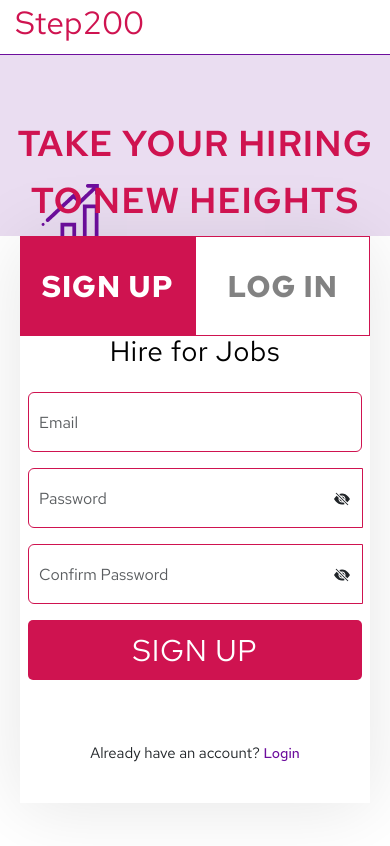
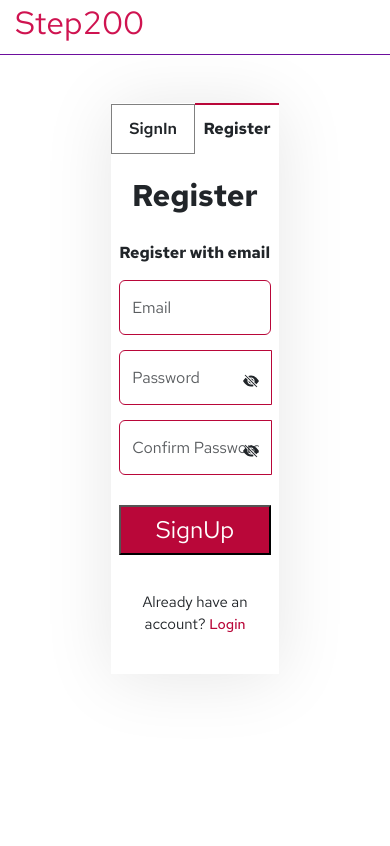
Before and after one commit to vzirshehryar/Recruitor_TeamOf2, a React (Create React App) app in the folder client/: page /registerAsCompany in a window 390 px wide. Shown: the top 846 px of the page. Built offline with nearby package versions, Linux system fonts and the light colour scheme.

Commit message:
signIn signUp fixed

```diff
--- /dev/null
+++ b/client/src/routes/Auth/Login/LoginAsCompany.css
@@ -0,0 +1,61 @@
+body {
+    padding: 0;
+    margin: 0;
+}
+
+.company-SignIn-parent-container {
+    width: 43%;
+}
+.company-signIn-button-register {
+    height: 49.6px;
+    margin-bottom: 20px;
+}
+.signIn-navigate-company-SignIn {
+    height: 49.6px;
+    width: 50%;
+    background-color: transparent;
+    border-width: 2px 0 0 0;
+    border-color: #cf1350;
+    font-weight: bold;
+}
+.register-navigate-company-SignIn {
+    height: 49.6px;
+    width: 50%;
+    border: 1px solid grey;
+    background-color: transparent;
+    font-weight: 600;
+}
+.company-signup-LogIn-heading {
+    text-align: center;
+    font-weight: bold;
+    font-size: 30px;
+}
+.register-with-email-heading-signIn {
+    margin-top: 15px;
+    font-weight: bold;
+    margin-bottom: 15px;
+}
+.email-Input-Company-SignIn {
+    height: 55px;
+    border: 1px solid #cf1350;
+    margin-bottom: 15px;
+}
+.pass-Input-Company-SignIn {
+    height: 55px;
+    border: 1px solid #cf1350;
+}
+
+.signIn-button-register-company {
+    background-color: #cf1350 !important;
+    width: 100%;
+    height: 50px;
+    font-size: 24px;
+    color: white;
+    margin-top: 15px;
+    margin-bottom: -10px;
+}
+.forgot-pass-SignIn-company {
+    margin-left: auto;
+    display: flex;
+    margin-bottom: 10px;
+}
--- a/client/src/routes/Auth/Login/LoginAsCompany.jsx
+++ b/client/src/routes/Auth/Login/LoginAsCompany.jsx
@@ -8,6 +8,7 @@ import { FcGoogle } from "react-icons/fc";
 import { ToastContainer, toast } from "react-toastify";
 import { useNavigate } from "react-router-dom";
 import Navbar from "../../company/Navbar";
+import "./LoginAsCompany.css";
 
 function LoginAsCompany() {
     const navigate = useNavigate();
@@ -112,44 +113,39 @@ function LoginAsCompany() {
         <>
             <Navbar page="authPage" />
             <div>
-        <div className="backgroundIMAGE d-flex justify-content-center">
-          <h2 className="topHeadingOfAuth" style={{ color: "#cf1350" }}>
-            TAKE YOUR HIRING TO NEW HEIGHTS
-          </h2>
-        </div>
-        <div className="container Card col-lg-4">
-          <div className="signupsignin">
-            <div
-              style={{ background: "white" }}
+                <div className="container Card col-lg-4 mt-5 company-SignIn-parent-container">
+                    <div className="company-signIn-button-register">
+                        <button
+                            className="signIn-navigate-company-SignIn"
+                            onClick={() => navigate("/loginAsCompany")}
+                        >
+                            SignIn
+                        </button>
+                        <button
+                            className="register-navigate-company-SignIn"
                             onClick={() => navigate("/registerAsCompany")}
                         >
-              <h3 className="signUp" style={{ color: "rgba(0, 0, 0, 0.49)" }}>
-                SIGN UP
-              </h3>
+                            Register
+                        </button>
                     </div>
-            <div onClick={() => navigate("/loginAsCompany")}>
-              <h3 className="signIn">LOG IN</h3>
+                    <div className="company-signup-LogIn-heading">
+                        <div>Login</div>
                     </div>
-          </div>
-          <div class="note pb-3">
-            <span className="loginHeading mt-0 ">Hire for Jobs</span>
-            {/* <div className="pt-3">
-              <button className="LoginBtn mx-2" onClick={handle1}>
-                Hire a Team
-              </button>
-              <button className="LoginBtn mx-2" onClick={handle2}>
-                Apply for Jobs
-              </button>
-            </div> */}
-          </div>
+
                     <div>
                         <div class="col-sm-10 p-2 mx-auto">
+                            <div className="register-with-email-heading-signIn">
+                                <div>Continue with email</div>
+                            </div>
                             <div className="text-center  form-group">
                                 <Form onSubmit={handleSubmit}>
                                     <p>
-                    <Form.Group className="mb-3" controlId="formBasicEmail">
+                                        <Form.Group
+                                            className="mb-3"
+                                            controlId="formBasicEmail"
+                                        >
                                             <Form.Control
-                        className="form-control loginInput"
+                                                className="email-Input-Company-SignIn"
                                                 type="email"
                                                 name="email"
                                                 value={formData.email}
@@ -159,15 +155,22 @@ function LoginAsCompany() {
                                         </Form.Group>
                                     </p>
 
-                  <Form.Group className="mb-3" controlId="formBasicPassword">
+                                    <Form.Group
+                                        className="mb-3"
+                                        controlId="formBasicPassword"
+                                    >
                                         <InputGroup>
                                             <Form.Control
-                        type={showPassword ? "text" : "password"}
+                                                type={
+                                                    showPassword
+                                                        ? "text"
+                                                        : "password"
+                                                }
                                                 name="password"
                                                 placeholder="Password"
                                                 value={formData.password}
                                                 onChange={handleChange}
-                        className="form-control loginInput"
+                                                className="pass-Input-Company-SignIn"
                                             />
                                             <div className="input-group-append">
                                                 <span
@@ -175,13 +178,16 @@ function LoginAsCompany() {
                                                     style={{
                                                         cursor: "pointer",
                                                         border: "none",
-                            backgroundColor: "transparent",
+                                                        backgroundColor:
+                                                            "transparent",
                                                         position: "absolute",
                                                         top: "17px",
                                                         right: "0",
                                                         textAlign: "center",
                                                     }}
-                          onClick={handleTogglePassword}
+                                                    onClick={
+                                                        handleTogglePassword
+                                                    }
                                                 >
                                                     {showPassword ? (
                                                         <BsFillEyeFill />
@@ -193,17 +199,18 @@ function LoginAsCompany() {
                                         </InputGroup>
                                     </Form.Group>
 
-                  <div className="d-flex justify-content-between mt-1">
-                    <p className="rememberMe">
-                      {/* <input type="checkbox" /> Remember Me */}
-                    </p>
+                                    <div className="  forgot-pass-SignIn-company">
+                                        {/* <p className="rememberMe">
+                                            { <input type="checkbox" /> Remember Me }
+                                        </p> */}
                                         <a
                                             href="#"
                                             style={{
                                                 textDecoration: "none",
-                        color: "#6D0E9D",
+                                                color: "#FF4848",
                                                 fontSize: "14px",
                                                 fontFamily: "Poppins",
+                                                fontWeight: "bold",
                                             }}
                                             onClick={forgetPasswordPage}
                                         >
@@ -211,41 +218,21 @@ function LoginAsCompany() {
                                         </a>
                                     </div>
 
-                  <button type="submit" className="loginBtn mb-3 mt-2">
+                                    <button
+                                        type="submit"
+                                        className="signIn-button-register-company"
+                                    >
                                         {loader}
                                     </button>
                                 </Form>
-                {/* <div className="text-with-lines py-3">
-                  <div className="line"></div>
-                  <span className="text">Or continue with</span>
-                  <div className="line"></div>
-                </div>
-                <div className=" d-flex justify-content-center gap-3 ">
-                  <div>
-                    <button className="inputIcons">
-                      <p className="icons">
-                        {" "}
-                        <FcGoogle fill="#3B5998" size={20} />
-                        <span onClick={google}>Google</span>
-                      </p>
-                    </button>
-                  </div>
-                  <button className=" inputIcons  ">
-                    <p className="icons ">
-                      {" "}
-                      <FaFacebook fill="#3B5998" size={20} />
-                      <span>Facebook</span>{" "}
-                    </p>
-                  </button>
-                </div> */}
                                 <ToastContainer />
                                 <div className="accountLink mt-3">
                                     Don't have an account?{" "}
                                     <a
                                         href="#"
                                         style={{
-                      textDecoration: "none",
-                      color: "#6D0E9D",
+                                            textDecoration: "",
+                                            color: "#b90739",
                                             fontSize: "14px",
                                         }}
                                         onClick={registerBtn}
--- /dev/null
+++ b/client/src/routes/Auth/signUp/CompanySignUp.css
@@ -0,0 +1,60 @@
+body {
+    padding: 0;
+    margin: 0;
+}
+.company-SignUp-parent-container {
+    width: 43%;
+}
+.company-sign-button-register {
+    height: 49.6px;
+    margin-bottom: 20px;
+}
+.signIn-navigate-company {
+    height: 49.6px;
+    width: 50%;
+    border: 1px solid grey;
+    background-color: transparent;
+    font-weight: 600;
+}
+.register-navigate-company {
+    height: 49.6px;
+    width: 50%;
+    background-color: transparent;
+    border-width: 2px 0 0 0;
+    border-color: #b90739;
+    font-weight: bold;
+}
+.company-signup-register-heading {
+    text-align: center;
+    font-weight: bold;
+    font-size: 30px;
+}
+.register-with-email-heading-signup {
+    margin-top: 15px;
+    font-weight: bold;
+    margin-bottom: 15px;
+}
+.email-Input-Company-SignUp {
+    height: 55px;
+    border: 1px solid #b90739;
+    margin-bottom: 15px;
+}
+.pass-Input-Company-SignUp {
+    height: 55px;
+    border: 1px solid #b90739;
+    margin-bottom: 15px;
+}
+.confirm-pass-Input-Company-SignUp {
+    height: 55px;
+    border: 1px solid #b90739;
+    margin-bottom: 15px;
+}
+.signUp-button-register-company {
+    background-color: #b90739 !important;
+    width: 100%;
+    height: 50px;
+    font-size: 24px;
+    color: white;
+    margin-top: 15px;
+    margin-bottom: -10px;
+}
--- a/client/src/routes/Auth/signUp/CompanySignUp.jsx
+++ b/client/src/routes/Auth/signUp/CompanySignUp.jsx
@@ -7,6 +7,7 @@ import { ToastContainer, toast } from "react-toastify";
 import { BsFillEyeFill, BsFillEyeSlashFill } from "react-icons/bs";
 import { useNavigate } from "react-router-dom";
 import Navbar from "../../company/Navbar";
+import "./CompanySignUp.css";
 
 function CompanySignUp() {
     const navigate = useNavigate();
@@ -18,7 +19,7 @@ function CompanySignUp() {
     const [showPassword, setShowPassword] = useState(false);
     const [showConfirmPassword, setShowConfirmPassword] = useState(false);
     const [isValidPassword, setIsValidPassword] = useState(false);
-  const [loader, setLoader] = useState("SIGN UP");
+    const [loader, setLoader] = useState("SignUp");
     console.log("===password", isValidPassword);
     const handleTogglePassword = () => {
         setShowPassword(!showPassword);
@@ -125,37 +126,39 @@ function CompanySignUp() {
         <>
             <Navbar page="authPage" />
             <div>
-        <div className="backgroundIMAGE d-flex justify-content-center">
-          <h2 className="topHeadingOfAuth" style={{ color: "#cf1350" }}>
-            TAKE YOUR HIRING TO NEW HEIGHTS
-          </h2>
-        </div>
-        <div className="container loginBox Card col-md-4">
-          <div className="signupsignin">
-            <div onClick={() => navigate("/registerAsCompany")}>
-              <h3 className="signUp">SIGN UP</h3>
-            </div>
-            <div
-              style={{ background: "white" }}
+                <div className="container loginBox Card col-md-4 mt-5 company-SignUp-parent-container">
+                    <div className="company-sign-button-register">
+                        <button
+                            className="signIn-navigate-company"
                             onClick={() => navigate("/loginAsCompany")}
                         >
-              <h3 className="signIn" style={{ color: "rgba(0, 0, 0, 0.49)" }}>
-                LOG IN
-              </h3>
+                            SignIn
+                        </button>
+                        <button
+                            className="register-navigate-company"
+                            onClick={() => navigate("/registerAsCompany")}
+                        >
+                            Register
+                        </button>
                     </div>
-          </div>
-          <div className="note pt-0 pb-3">
-            <span className="loginHeading ">Hire for Jobs</span>
+                    <div className="company-signup-register-heading">
+                        <div>Register</div>
                     </div>
 
                     <div>
                         <div class="col-sm-10 p-2 mx-auto">
+                            <div className="register-with-email-heading-signup">
+                                <div>Register with email</div>
+                            </div>
                             <div class="text-center">
                                 <Form onSubmit={handleSubmit}>
                                     {" "}
-                  <Form.Group className="mb-3" controlId="formBasicEmail">
+                                    <Form.Group
+                                        className=""
+                                        controlId="formBasicEmail"
+                                    >
                                         <Form.Control
-                      className="form-control loginInput"
+                                            className="email-Input-Company-SignUp"
                                             type="email"
                                             name="email"
                                             value={formData.email}
@@ -163,15 +166,22 @@ function CompanySignUp() {
                                             placeholder="Email"
                                         />
                                     </Form.Group>
-                  <Form.Group className="mb-3" controlId="formBasicPassword">
+                                    <Form.Group
+                                        className=""
+                                        controlId="formBasicPassword"
+                                    >
                                         <InputGroup>
                                             <Form.Control
-                        type={showPassword ? "text" : "password"}
+                                                type={
+                                                    showPassword
+                                                        ? "text"
+                                                        : "password"
+                                                }
                                                 name="password"
                                                 placeholder="Password"
                                                 value={formData.password}
                                                 onChange={handleChange}
-                        className="form-control loginInput"
+                                                className="pass-Input-Company-SignUp"
                                             />
                                             <div className="input-group-append">
                                                 <span
@@ -179,13 +189,16 @@ function CompanySignUp() {
                                                     style={{
                                                         cursor: "pointer",
                                                         border: "none",
-                            backgroundColor: "transparent",
+                                                        backgroundColor:
+                                                            "transparent",
                                                         position: "absolute",
                                                         top: "17px",
                                                         right: "0",
                                                         textAlign: "center",
                                                     }}
-                          onClick={handleTogglePassword}
+                                                    onClick={
+                                                        handleTogglePassword
+                                                    }
                                                 >
                                                     {showPassword ? (
                                                         <BsFillEyeFill />
@@ -197,17 +210,21 @@ function CompanySignUp() {
                                         </InputGroup>
                                     </Form.Group>
                                     <Form.Group
-                    className="mb-3"
+                                        className=""
                                         controlId="formBasicConfirmPassword"
                                     >
                                         <InputGroup>
                                             <Form.Control
-                        type={showConfirmPassword ? "text" : "password"}
+                                                type={
+                                                    showConfirmPassword
+                                                        ? "text"
+                                                        : "password"
+                                                }
                                                 name="confirmPassword"
                                                 placeholder="Confirm Password"
                                                 value={formData.confirmPassword}
                                                 onChange={handleChange}
-                        className="form-control loginInput"
+                                                className="confirm-pass-Input-Company-SignUp"
                                             />
                                             <div className="input-group-append">
                                                 <span
@@ -215,14 +232,18 @@ function CompanySignUp() {
                                                     style={{
                                                         cursor: "pointer",
                                                         border: "none",
-                            backgroundColor: "transparent",
-                            backgroundColor: "transparent",
+                                                        backgroundColor:
+                                                            "transparent",
+                                                        backgroundColor:
+                                                            "transparent",
                                                         position: "absolute",
                                                         top: "17px",
                                                         right: "0",
                                                         textAlign: "center",
                                                     }}
-                          onClick={handleToggleConfirmPassword}
+                                                    onClick={
+                                                        handleToggleConfirmPassword
+                                                    }
                                                 >
                                                     {showConfirmPassword ? (
                                                         <BsFillEyeFill />
@@ -233,21 +254,49 @@ function CompanySignUp() {
                                             </div>
                                         </InputGroup>
                                     </Form.Group>
-                  {formData.confirmPassword !== formData.password && (
+                                    {formData.confirmPassword !==
+                                        formData.password && (
                                         <Form.Text className="text-danger">
                                             Passwords do not match.
                                         </Form.Text>
                                     )}
                                     <button
                                         type="submit"
-                    className="loginBtn mb-3"
+                                        className="signUp-button-register-company"
                                         onClick={UserRegister}
                                     >
                                         {loader}
                                     </button>
                                 </Form>
 
-                {/* <div className="text-with-lines py-3">
+                                <div className="accountLink pt-3">
+                                    Already have an account?{" "}
+                                    <a
+                                        href="#"
+                                        onClick={loginButton}
+                                        style={{
+                                            textDecoration: "",
+                                            color: "#b90739",
+                                            fontSize: "14px",
+                                        }}
+                                    >
+                                        Login
+                                    </a>
+                                </div>
+                            </div>
+                        </div>
+                    </div>
+                    <ToastContainer />
+                </div>
+            </div>
+        </>
+    );
+}
+
+export default CompanySignUp;
+
+{
+    /* <div className="text-with-lines py-3">
                   <div className="line"></div>
                   <span className="text">Or continue with</span>
                   <div className="line"></div>
@@ -269,29 +318,5 @@ function CompanySignUp() {
                       <span>Facebook</span>{" "}
                     </p>
                   </button>
-                </div> */}
-                <div className="accountLink pt-3">
-                  Already have an account?{" "}
-                  <a
-                    href="#"
-                    onClick={loginButton}
-                    style={{
-                      textDecoration: "none",
-                      color: "#6D0E9D",
-                      fontSize: "14px",
-                    }}
-                  >
-                    Login
-                  </a>
-                </div>
-              </div>
-            </div>
-          </div>
-          <ToastContainer />
-        </div>
-      </div>
-    </>
-  );
+                </div> */
 }
-
-export default CompanySignUp;
```
Also changed, not shown: 1 other file (tests, documents, lock files or other folders). Lines whose indentation alone changed are shown as unchanged.
